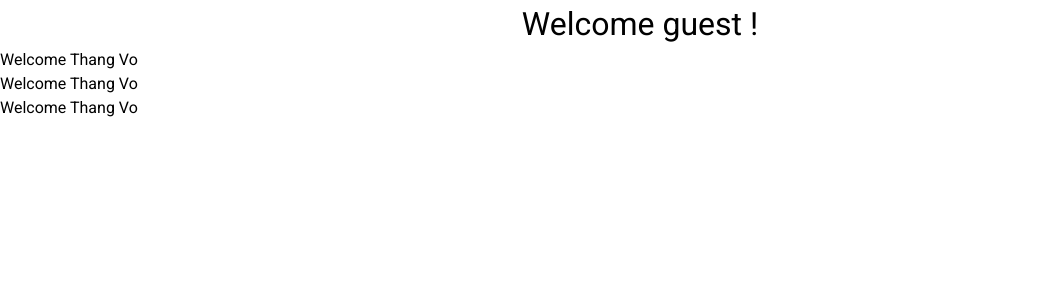
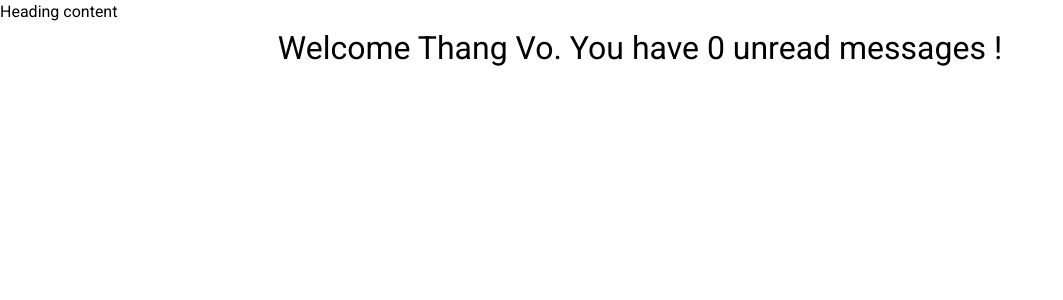
Before and after one commit to VOHIEUTHANG/alta-typescript-ex1, a React (Create React App) app: page / in a window 1280 px wide. Shown: the top 300 px of the page, without its empty margins (0-1063 px from the left). Built offline with nearby package versions, Linux system fonts and the light colour scheme.

Commit message:
lesson 5

```diff
--- a/src/App.tsx
+++ b/src/App.tsx
@@ -1,20 +1,16 @@
 import React from "react";
 import "./App.css";
 import Greet from "./components/Greet";
-import Person from "./components/Person";
+import Heading from "./components/Heading";
+import Oscar from "./components/Oscar";
+
 function App() {
-  const personName = {
-    first: "Thang",
-    last: "Vo",
-  };
-  const nameList = Array(3).fill({
-    first: "Thang",
-    last: "Vo",
-  });
   return (
     <div className="App">
-      <Greet name="ThangVo" isLoggedIn={false} messageCount={10} />
-      <Person name={personName} nameList={nameList} />
+      <Oscar>
+        <Heading>Heading content</Heading>
+      </Oscar>
+      <Greet name="Thang Vo" isLoggedIn={!!1} />
     </div>
   );
 }
--- a/src/components/Greet.tsx
+++ b/src/components/Greet.tsx
@@ -1,10 +1,10 @@
 import React from "react";
 type greetProps = {
   name: string;
-  messageCount: number;
+  messageCount?: number;
   isLoggedIn: boolean;
 };
-const Greet = ({ name, messageCount, isLoggedIn }: greetProps) => {
+const Greet = ({ name, messageCount = 0, isLoggedIn }: greetProps) => {
   return (
     <p>
       {isLoggedIn
--- /dev/null
+++ b/src/components/Heading.tsx
@@ -0,0 +1,7 @@
+import React from "react";
+
+const Heading = ({ children }: { children: string }) => {
+  return <div>{children}</div>;
+};
+
+export default Heading;
--- /dev/null
+++ b/src/components/Oscar.tsx
@@ -0,0 +1,10 @@
+import React from "react";
+
+type OscarProps = {
+  children: React.ReactNode;
+};
+const Oscar = ({ children }: OscarProps) => {
+  return <div>{children}</div>;
+};
+
+export default Oscar;
```
Also changed, not shown: src/components/Status.tsx (added, +20 -0 lines).
